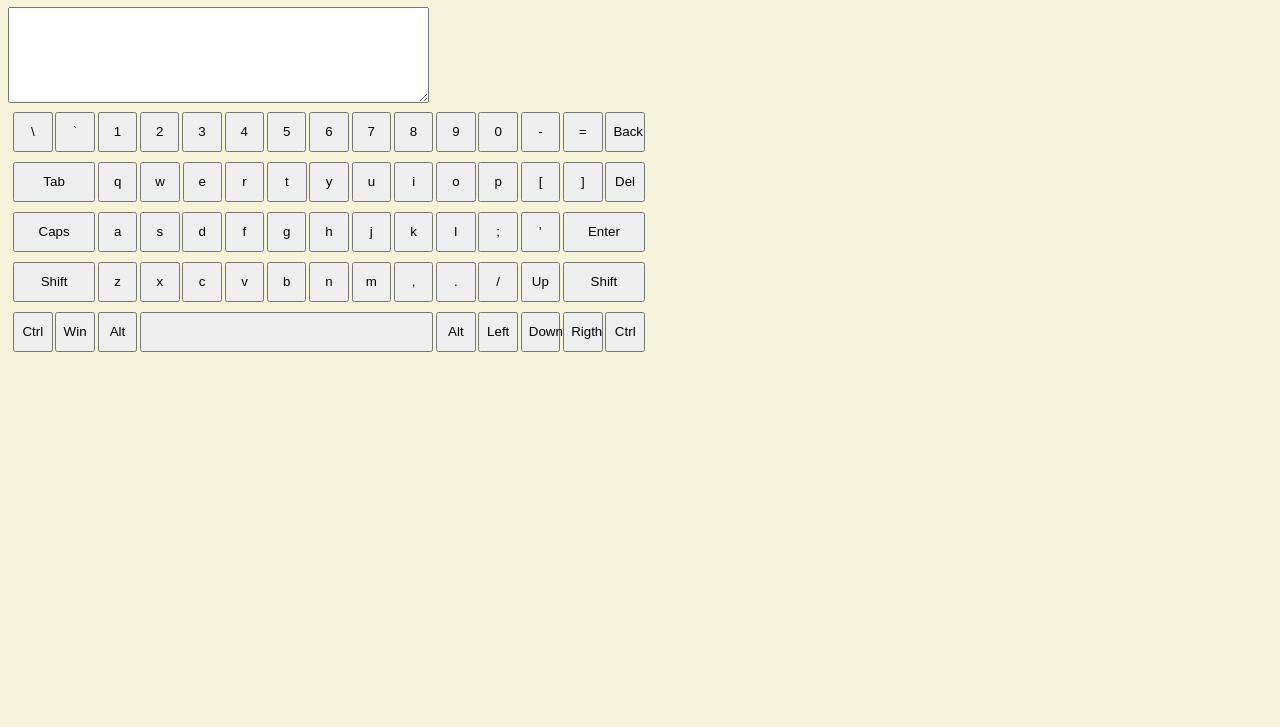
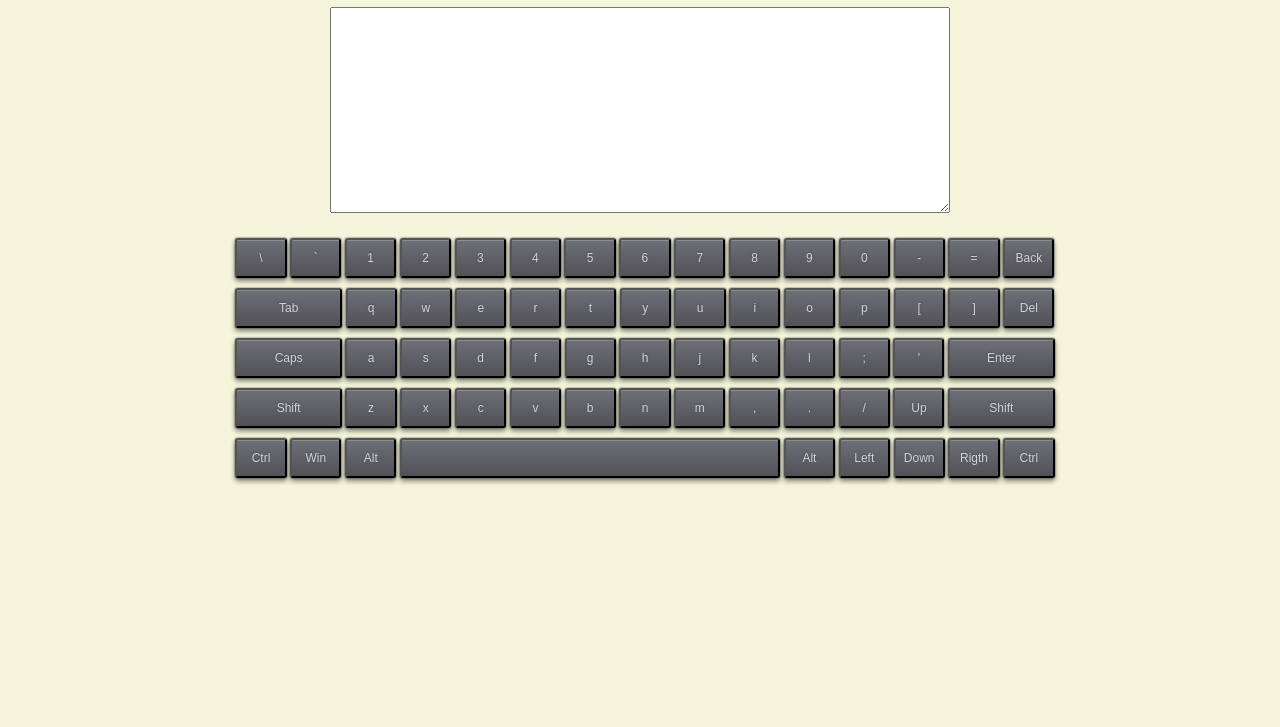
Before and after one commit to SoloSoft2000/virtual-keyboard, a website with bundled scripts: page index.html in a window 1280 px wide. Shown: the part 73-800 px from the top of the page. Built offline with nearby package versions, Linux system fonts and the light colour scheme.

Commit message:
fix: change tree of project, add localstorage function

```diff
--- a/index.js
+++ b/index.js
@@ -1,59 +1,37 @@
-import keys from './keys.js';
+import { Keyboard, defaultLanguage } from './scipts/Keyboard.js';
 
-function keyClick(event) {
-  console.log(this.id, event.button);
+function setLocalStorage() {
+  localStorage.setItem('language', defaultLanguage.language);
 }
+window.addEventListener('beforeunload', setLocalStorage);
 
-const Keyboard = {
-  keyList: [
-    ['Backslash', 'Backquote', 'Digit1', 'Digit2', 'Digit3', 'Digit4', 'Digit5', 'Digit6', 'Digit7', 'Digit8', 'Digit9', 'Digit0', 'Minus', 'Equal', 'Backspace'],
-    ['Tab', 'KeyQ', 'KeyW', 'KeyE', 'KeyR', 'KeyT', 'KeyY', 'KeyU', 'KeyI', 'KeyO', 'KeyP', 'BracketLeft', 'BracketRight', 'Delete'],
-    ['CapsLock', 'KeyA', 'KeyS', 'KeyD', 'KeyF', 'KeyG', 'KeyH', 'KeyJ', 'KeyK', 'KeyL', 'Semicolon', 'Quote', 'Enter'],
-    ['ShiftL', 'KeyZ', 'KeyX', 'KeyC', 'KeyV', 'KeyB', 'KeyN', 'KeyM', 'Comma', 'Period', 'Slash', 'ArrowUp', 'ShiftR'],
-    ['ControlLeft', 'MetaLeft', 'AltLeft', 'Space', 'AltRight', 'ArrowLeft', 'ArrowDown', 'ArrowRight', 'ControlRight']],
-  create: (node) => {
-    for (let row = 0; row < Keyboard.keyList.length; row += 1) {
-      const newRow = document.createElement('div');
-      newRow.className = `row row${row}`;
-      for (let keyI = 0; keyI < Keyboard.keyList[row].length; keyI += 1) {
-        const keyButton = document.createElement('button');
-        keyButton.className = 'key__button';
-        keyButton.id = Keyboard.keyList[row][keyI];
-        if (keys[Keyboard.keyList[row][keyI]].service) {
-          if (keys[Keyboard.keyList[row][keyI]].double) {
-            keyButton.className += ' key__double';
-          }
-          if (Keyboard.keyList[row][keyI] === 'Space') {
-            keyButton.className += ' key__space';
-            keyButton.innerHTML = ' ';
-          } else {
-            keyButton.innerHTML = keys[Keyboard.keyList[row][keyI]].name;
-          }
-        } else {
-          keyButton.innerHTML = keys[Keyboard.keyList[row][keyI]].En;
-        }
-        keyButton.addEventListener('mouseup', keyClick);
-        newRow.append(keyButton);
-      }
-      node.append(newRow);
-    }
-  },
-};
+function getLocalStorage() {
+  if (localStorage.getItem('language')) {
+    defaultLanguage.language = localStorage.getItem('language');
+  } else {
+    defaultLanguage.language = 'En';
+  }
+}
+window.addEventListener('load', getLocalStorage);
+window.addEventListener('load', Keyboard.updateKeyboard);
 
 const body = document.querySelector('body');
+const wrapper = document.createElement('div');
+wrapper.className = 'wrapper';
 const headerInput = document.createElement('header');
 headerInput.className = 'header';
 headerInput.innerHTML = '<h1>Virtual Keyboard<span class="subtitle">(Windows)</span></h1>';
-body.append(headerInput);
+wrapper.append(headerInput);
 
 const textarea = document.createElement('textarea');
 textarea.className = 'textarea';
 textarea.rows = 6;
 textarea.cols = 50;
-body.append(textarea);
+wrapper.append(textarea);
 
 const displayBoard = document.createElement('div');
 displayBoard.className = 'keyboard';
 const board = Keyboard;
 board.create(displayBoard);
-body.append(displayBoard);
+wrapper.append(displayBoard);
+body.append(wrapper);
--- /dev/null
+++ b/scipts/Keyboard.js
@@ -0,0 +1,48 @@
+import keys from './keys.js';
+
+const defaultLanguage = { language: 'En' };
+
+function keyClick(event) {
+  console.log(this.id, event.button);
+}
+
+const Keyboard = {
+  keyList: [
+    ['Backslash', 'Backquote', 'Digit1', 'Digit2', 'Digit3', 'Digit4', 'Digit5', 'Digit6', 'Digit7', 'Digit8', 'Digit9', 'Digit0', 'Minus', 'Equal', 'Backspace'],
+    ['Tab', 'KeyQ', 'KeyW', 'KeyE', 'KeyR', 'KeyT', 'KeyY', 'KeyU', 'KeyI', 'KeyO', 'KeyP', 'BracketLeft', 'BracketRight', 'Delete'],
+    ['CapsLock', 'KeyA', 'KeyS', 'KeyD', 'KeyF', 'KeyG', 'KeyH', 'KeyJ', 'KeyK', 'KeyL', 'Semicolon', 'Quote', 'Enter'],
+    ['ShiftL', 'KeyZ', 'KeyX', 'KeyC', 'KeyV', 'KeyB', 'KeyN', 'KeyM', 'Comma', 'Period', 'Slash', 'ArrowUp', 'ShiftR'],
+    ['ControlLeft', 'MetaLeft', 'AltLeft', 'Space', 'AltRight', 'ArrowLeft', 'ArrowDown', 'ArrowRight', 'ControlRight']],
+  updateKeyboard: () => {
+    console.log('update', defaultLanguage.language);
+  },
+  create: (node) => {
+    for (let row = 0; row < Keyboard.keyList.length; row += 1) {
+      const newRow = document.createElement('div');
+      newRow.className = `row row${row}`;
+      for (let keyI = 0; keyI < Keyboard.keyList[row].length; keyI += 1) {
+        const keyButton = document.createElement('button');
+        keyButton.className = 'key__button';
+        keyButton.id = Keyboard.keyList[row][keyI];
+        if (keys[Keyboard.keyList[row][keyI]].service) {
+          if (keys[Keyboard.keyList[row][keyI]].double) {
+            keyButton.className += ' key__double';
+          }
+          if (Keyboard.keyList[row][keyI] === 'Space') {
+            keyButton.className += ' key__space';
+            keyButton.innerHTML = ' ';
+          } else {
+            keyButton.innerHTML = keys[Keyboard.keyList[row][keyI]].name;
+          }
+        } else {
+          keyButton.innerHTML = keys[Keyboard.keyList[row][keyI]][defaultLanguage.language];
+        }
+        keyButton.addEventListener('mouseup', keyClick);
+        newRow.append(keyButton);
+      }
+      node.append(newRow);
+    }
+  },
+};
+
+export { Keyboard, defaultLanguage };
--- a/styles/scss/style.scss
+++ b/styles/scss/style.scss
@@ -1,16 +1,33 @@
 body {
-    background-color: beige;
+  background-color: beige;
+  margin-left: auto;
+  margin-right: auto;
+}
+
+.wrapper {
+  margin-left: auto;
+  margin-right: auto;
+  width: 80%;
 }
 
 h1 {
-    color: blue;
+  color: blue;
+  text-align: center;
+}
+
+.textarea {
+  display: block;
+  width: 60%;
+  height: 200px;
+  margin: auto;
 }
 
 .keyboard {
-    display: flex;
-    flex-direction: column;
-    justify-content: space-between;
-    width: 50%;
+  display: flex;
+  flex-direction: column;
+  justify-content: space-between;
+  width: 80%;
+  margin: 20px auto;
 }
 
 .row {
@@ -23,6 +40,31 @@ h1 {
 
 .key__button {
   width: 6.25%;
+  color: rgb(209,209,217);
+  background: linear-gradient(rgb(110,112,120), rgb(81,81,86)) rgb(110,112,120);
+  border-radius: 3px;
+  text-decoration: none;
+  font-size: 0.75em;
+  text-shadow: 0 -1px 2px rgba(0,0,0,.2);
+  box-shadow:
+  0 1px rgba(255,255,255,.2) inset,
+  0 3px 5px rgba(0,1,6,.5),
+  0 0 1px 1px rgba(0,1,6,.2);
+  transition: .3s ease-in-out;
+  &:hover:not(:active) {
+    background: linear-gradient(rgb(126,126,134), rgb(70,71,76)) rgb(126,126,134);
+    transition: .3s ease-in-out;
+  }
+  &:active,
+  &.pushed {
+    top: 1px;
+    background: linear-gradient(rgb(76,77,82), rgb(56,57,62)) rgb(76,77,82);
+    box-shadow:
+     0 0 1px rgba(0,0,0,.5) inset,
+     0 2px 3px rgba(0,0,0,.5) inset,
+     0 1px 1px rgba(255,255,255,.1);
+     transition: .3s ease-in-out;
+    }
 }
 
 .key__double {
```
Also changed, not shown: Keyboard.js (deleted), scipts/keys.js (renamed from keys.js), styles/style.css, 1 other file.
